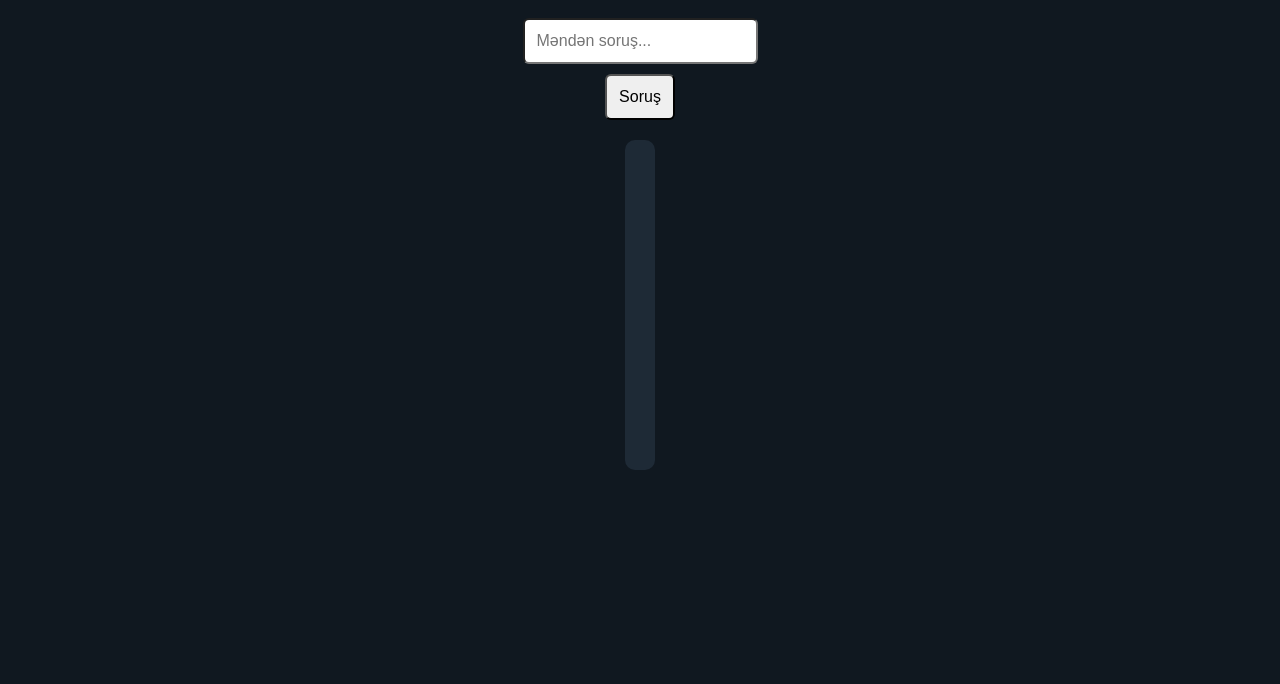
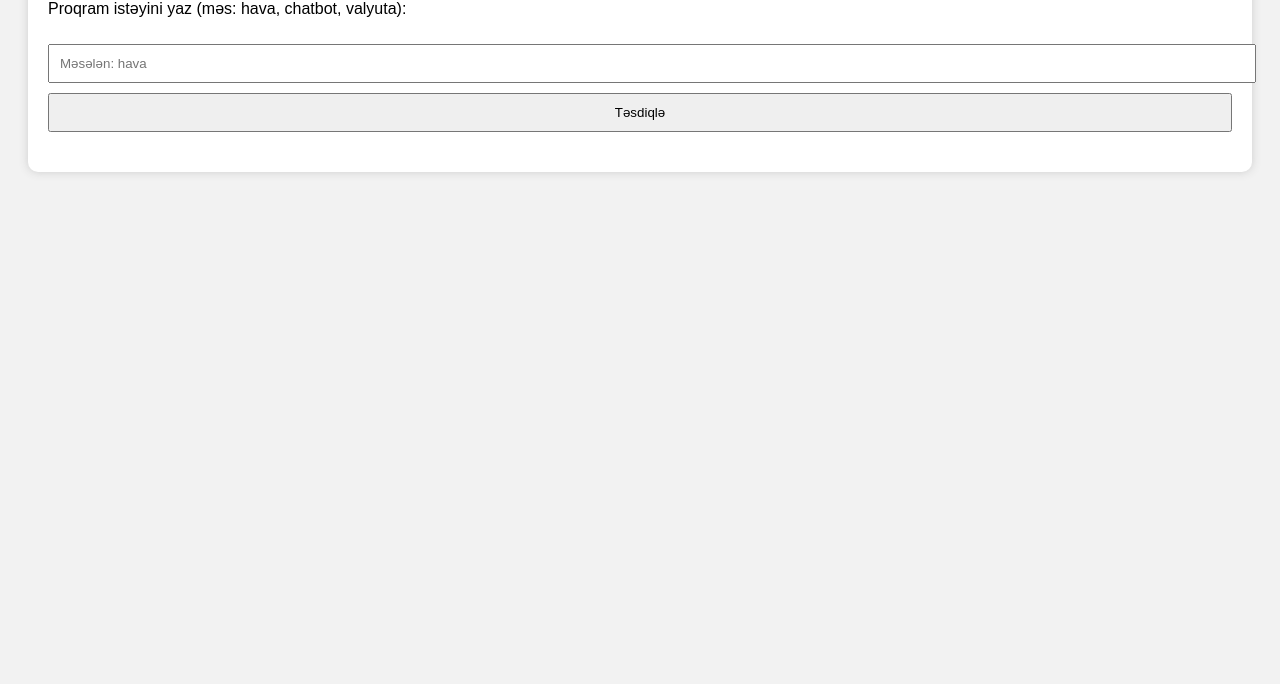
Before and after one commit to Ruslan865/my-openai, a plain HTML site: page index.html in a window 1280 px wide. Shown: the part 116-800 px from the top of the page. Drawn offline with Linux system fonts and the light colour scheme.

Commit message:
Update index.html

```diff
--- a/index.html
+++ b/index.html
@@ -2,95 +2,66 @@
 <html lang="az">
 <head>
   <meta charset="UTF-8">
-  <meta name="viewport" content="width=device-width, initial-scale=1">
-  <title>Al Smart Bot</title>
+  <title>SK-1 Super Kod</title>
   <style>
-    body {
-      font-family: 'Segoe UI', sans-serif;
-      background: #101820;
-      color: #fff;
-      display: flex;
-      flex-direction: column;
-      align-items: center;
-      padding: 30px;
-    }
-    h1 {
-      color: #00ffcc;
-    }
-    input, button {
-      padding: 12px;
-      margin-top: 10px;
-      border-radius: 6px;
-      font-size: 16px;
-    }
-    #log {
-      margin-top: 20px;
-      max-width: 600px;
-      background: #1e2a36;
-      padding: 15px;
-      border-radius: 10px;
-      height: 300px;
-      overflow-y: auto;
-    }
+    body { font-family: sans-serif; padding: 20px; background: #f2f2f2; }
+    .box { background: white; padding: 20px; border-radius: 10px; box-shadow: 0 0 10px #ccc; }
+    input, button { padding: 10px; margin-top: 10px; width: 100%; }
   </style>
 </head>
 <body>
-  <h1>🤖 Salam, mən Al Smart!</h1>
-  <input id="question" type="text" placeholder="Məndən soruş...">
-  <button onclick="ask()">Soruş</button>
-  <div id="log"></div>
+  <div class="box">
+    <h2>🧠 SK-1 Super Kod</h2>
+    <p>Proqram istəyini yaz (məs: hava, chatbot, valyuta):</p>
+    <input type="text" id="requestInput" placeholder="Məsələn: hava">
+    <button onclick="handleRequest()">Təsdiqlə</button>
+    <div id="output" style="margin-top:20px;"></div>
+  </div>
 
   <script>
-    let memory = JSON.parse(localStorage.getItem('smart_memory') || '{}');
+    function handleRequest() {
+      const req = document.getElementById("requestInput").value.toLowerCase();
+      const out = document.getElementById("output");
+      out.innerHTML = '';
 
-    function log(msg, type = 'bot') {
-      const div = document.createElement('div');
-      div.textContent = (type === 'user' ? '🧑‍💻: ' : '🤖: ') + msg;
-      div.style.color = type === 'user' ? '#ccc' : '#00ffcc';
-      document.getElementById('log').appendChild(div);
-      document.getElementById('log').scrollTop = document.getElementById('log').scrollHeight;
-    }
-
-    function learn(q, a) {
-      memory[q.toLowerCase()] = a;
-      localStorage.setItem('smart_memory', JSON.stringify(memory));
-    }
-
-    async function smartSearch(query) {
-      const url = `https://api.allorigins.win/raw?url=https://api.duckduckgo.com/?q=${encodeURIComponent(query)}&format=json`;
-      try {
-        const res = await fetch(url);
-        const data = await res.json();
-        if (data.AbstractText) return data.AbstractText;
-        if (data.RelatedTopics && data.RelatedTopics[0]?.Text) return data.RelatedTopics[0].Text;
-        return "Təəssüf, bu barədə məlumat tapa bilmədim.";
-      } catch {
-        return "Axtarış zamanı xəta baş verdi.";
+      if (req === "hava") {
+        out.innerHTML = `
+          <h3>🌤 Hava Proqramı</h3>
+          <p>Şəhəri daxil et:</p>
+          <input type="text" oninput="showWeather(this.value)">
+          <div id="weatherResult"></div>
+        `;
+      } else if (req === "chat" || req === "chatbot") {
+        out.innerHTML = `
+          <h3>💬 Chatbot</h3>
+          <p>Mesaj yaz:</p>
+          <input type="text" oninput="chatBot(this.value)">
+          <div id="chatResult"></div>
+        `;
+      } else if (req === "valyuta") {
+        out.innerHTML = `
+          <h3>💱 Valyuta Çevirici</h3>
+          <p>Məbləğ (USD):</p>
+          <input type="number" oninput="convertCurrency(this.value)">
+          <div id="currencyResult"></div>
+        `;
+      } else {
+        out.innerHTML = `<p>🚫 Bu proqram mövcud deyil: <b>${req}</b></p>`;
       }
     }
 
-    async function ask() {
-      const input = document.getElementById("question");
-      const q = input.value.trim();
-      if (!q) return;
+    function showWeather(city) {
+      document.getElementById("weatherResult").innerText = `🌡 ${city} üçün hava: Günəşli, 28°C`;
+    }
 
-      log(q, 'user');
+    function chatBot(msg) {
+      document.getElementById("chatResult").innerText = `🤖 Cavab: Səni eşidirəm – "${msg}"`;
+    }
 
-      if (memory[q.toLowerCase()]) {
-        log(memory[q.toLowerCase()]);
-        return;
-      }
-
-      let answer = "Düşünürəm...";
-      log(answer);
-
-      // Scraper-style search
-      answer = await smartSearch(q);
-
-      // Learn new
-      learn(q, answer);
-      log(answer);
-      input.value = "";
+    function convertCurrency(val) {
+      const usd = parseFloat(val) || 0;
+      const azn = (usd * 1.7).toFixed(2);
+      document.getElementById("currencyResult").innerText = `💰 ${usd} USD = ${azn} AZN`;
     }
   </script>
 </body>
```
